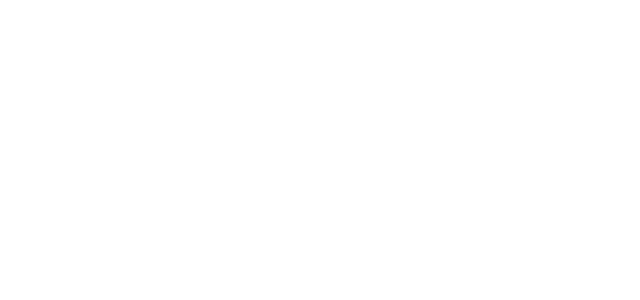
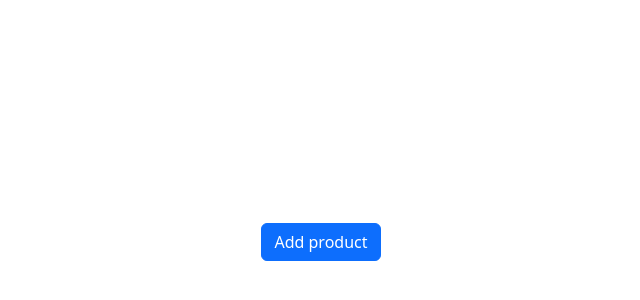
Before and after one commit to dmarsal90/react-laravel, a React (Vite) app in the folder front/: page / in a window 1280 px wide. Shown: the part 158-458 px from the top of the page, without its empty margins (319-959 px from the left). Built offline with nearby package versions, Linux system fonts and the light colour scheme.

Commit message:
Update App.jsx

```diff
--- a/front/src/App.jsx
+++ b/front/src/App.jsx
@@ -6,7 +6,7 @@
 
   return (
     <div className="App">
-
+<button type="button" className={'btn btn-primary'}>Add product</button>
     </div>
   )
 }
```
